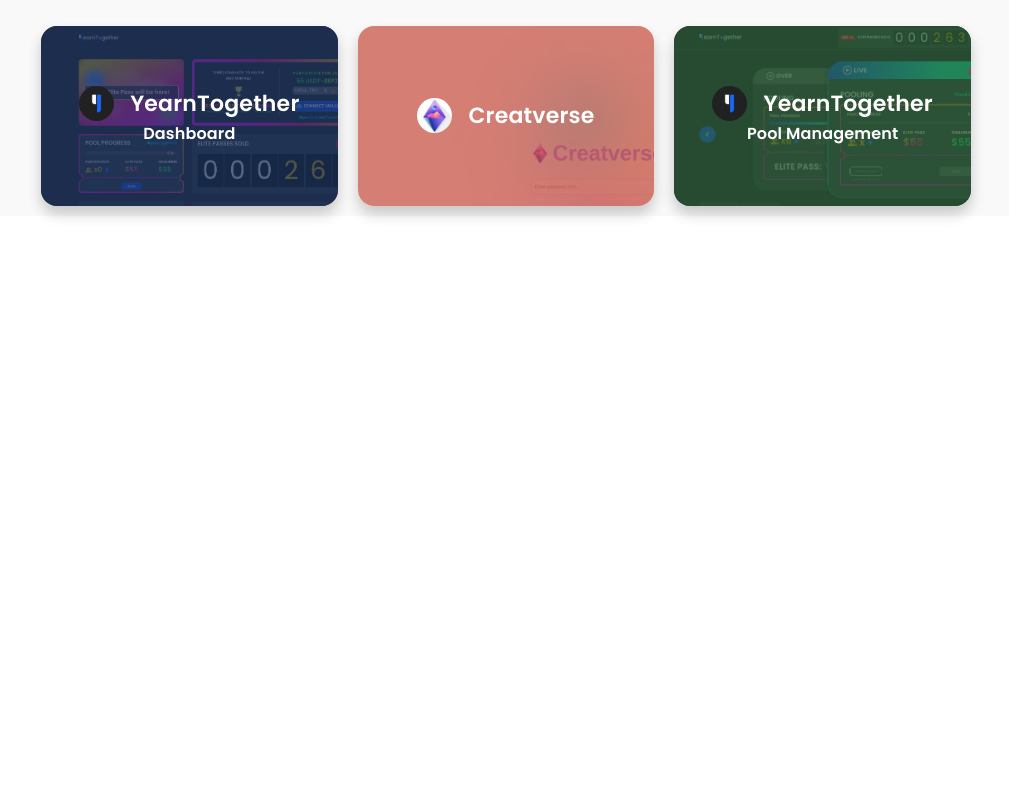
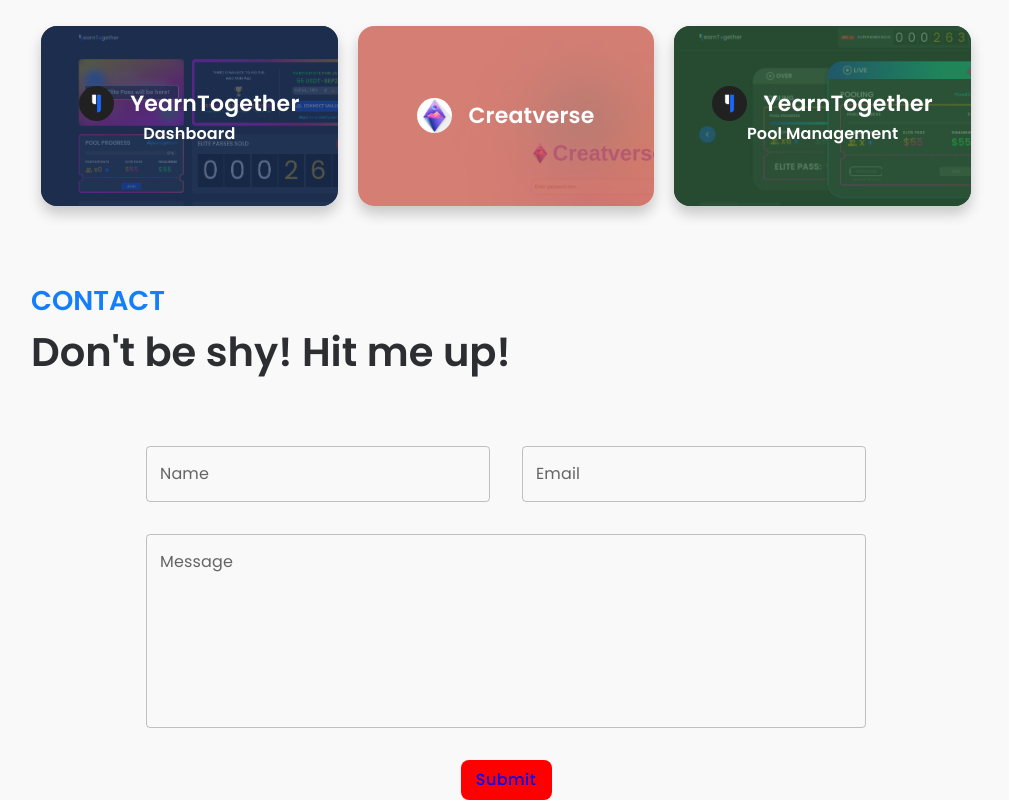
Before and after one commit to imraviprasad/Portfolio, a React (Create React App) app: page / in a window 1280 px wide. Shown: the part 822-1622 px from the top of the page, without its empty margins (134-1143 px from the left). Before the commit the page ends 1038 px from the top, so only its background shows below. Built offline with nearby package versions, Linux system fonts and the light colour scheme.

Commit message:
Added custom button, contact part.

```diff
--- a/package.json
+++ b/package.json
@@ -5,6 +5,7 @@
   "dependencies": {
     "@emotion/react": "^11.11.1",
     "@emotion/styled": "^11.11.0",
+    "@hookform/resolvers": "^3.2.0",
     "@mui/icons-material": "^5.14.1",
     "@mui/material": "^5.14.2",
     "@testing-library/jest-dom": "^5.16.5",
@@ -17,11 +18,13 @@
     "@types/react-dom": "^18.2.4",
     "react": "^18.2.0",
     "react-dom": "^18.2.0",
+    "react-hook-form": "^7.45.4",
     "react-router": "^6.11.2",
     "react-router-dom": "^6.11.2",
     "react-scripts": "5.0.1",
     "typescript": "^4.9.5",
-    "web-vitals": "^2.1.4"
+    "web-vitals": "^2.1.4",
+    "yup": "^1.2.0"
   },
   "scripts": {
     "start": "react-scripts start",
--- /dev/null
+++ b/src/components/buttons/button/button.styled.ts
@@ -0,0 +1,43 @@
+import { styled, Button, CircularProgress } from "@mui/material";
+import { red } from "@mui/material/colors";
+
+namespace S {
+  export const CustomButton = styled(Button)(({ theme }) => ({
+    fontSize: "1rem",
+    minWidth: "91px",
+    minHeight: "32px",
+    borderRadius: "0.5rem",
+    textTransform: "none",
+    fontWeight: 500,
+    backgroundSize: "200%",
+    opacity: 1,
+    backgroundPosition: "0%",
+    svg: {
+      path: {
+        "&:disabled": {
+          color: "#8B8B8B",
+        },
+      },
+    },
+    "&:disabled": {
+      background: "#B1B0B066",
+    //   color: theme.palette.mode === "dark" ? theme.palette.custom.text.primary[50] : theme.palette.custom.text.primary[400],
+    },
+  }));
+
+  export const CircularLoader = styled(CircularProgress)(() => ({
+    svg: {
+      color: "#1967FC",
+    },
+  }));
+
+  export const PrimaryButton = styled(CustomButton)(({ theme }) => ({
+    backgroundColor: "red",
+    color: "blue",
+    "&:hover": {
+      backgroundColor: red,
+    },
+  }));
+}
+
+export default S;
--- /dev/null
+++ b/src/components/buttons/button/index.tsx
@@ -0,0 +1,32 @@
+import React, { FC, MouseEvent, CSSProperties } from "react";
+import { CSSObject } from "@emotion/react";
+import S from "./button.styled";
+import { Variants } from "../../../utils/constants";
+
+interface ButtonProps {
+  variant?: Variants.Button;
+  onClick?: (e: MouseEvent<HTMLButtonElement>) => void;
+  loading?: boolean;
+  children: React.ReactNode;
+  customStyle?: CSSProperties | CSSObject;
+  disabled?: boolean;
+  buttonProps?: any;
+}
+
+const Button: FC<ButtonProps> = ({
+  variant = Variants.Button.PRIMARY,
+  onClick,
+  children,
+  customStyle,
+  disabled = false,
+  loading = false,
+  buttonProps,
+}) => {
+  return (
+    <S.PrimaryButton onClick={onClick} sx={customStyle} disabled={disabled} type="submit" {...buttonProps}>
+      {loading ? <S.CircularLoader size={22} /> : children}
+    </S.PrimaryButton>
+  );
+};
+
+export default Button;
--- /dev/null
+++ b/src/components/buttons/index.ts
@@ -0,0 +1 @@
+export { default as Button } from "./button";
--- /dev/null
+++ b/src/components/contact/contact.styled.ts
@@ -0,0 +1,67 @@
+import { Box, styled, TextField } from "@mui/material";
+
+namespace S {
+  export const ContactContainer = styled(Box)(({ theme }) => ({
+    display: "flex",
+    flexDirection: "column",
+    justifyContent: "flex-start",
+    alignItems: "center",
+    width: "100%",
+    marginTop: "4rem",
+    gap: "4rem",
+  }));
+
+  export const ContactHeader = styled(Box)(({ theme }) => ({
+    width: "100%",
+    maxWidth: "950px",
+  }));
+
+  export const MainText = styled(Box)(({ theme }) => ({
+    fontSize: "1.7rem",
+    color: "#147efb",
+    fontWeight: "600",
+    textTransform: "uppercase",
+  }));
+
+  export const SubText = styled(Box)(({ theme }) => ({
+    fontSize: "2.5rem",
+    color: "#2d2e32",
+    fontWeight: "600",
+  }));
+
+  export const FormContainer = styled("form")(({ theme }) => ({
+    display: "flex",
+    flexDirection: "column",
+    alignItems: "center",
+    justifyContent: "flex-start",
+    maxWidth: "800px",
+    gap: "2rem",
+  }));
+
+  export const Name = styled(TextField)(({ theme }) => ({
+    width: "50%",
+  }));
+
+  export const Email = styled(TextField)(({ theme }) => ({
+    width: "50%",
+  }));
+
+  export const Message = styled(TextField)(({ theme }) => ({
+    width: "100%",
+    // height: "200px",
+    // div: {
+    //   height: "200px",
+    //   input: {
+    //     height: "200px",
+    //   },
+    // },
+  }));
+
+  export const TopSection = styled(Box)(({ theme }) => ({
+    display: "flex",
+    width: "100%",
+
+    gap: "2rem",
+  }));
+}
+export default S;
--- /dev/null
+++ b/src/components/contact/index.tsx
@@ -0,0 +1,49 @@
+import { FieldValues, useForm } from "react-hook-form";
+import { yupResolver } from "@hookform/resolvers/yup";
+import * as yup from "yup";
+import S from "./contact.styled";
+import { Button } from "../buttons";
+
+const Contact = () => {
+  const loginSchema = yup.object({
+    name: yup.string().required("Required"),
+    email: yup.string().email().required("Required"),
+    message: yup.string().required("Required"),
+  });
+
+  const {
+    register,
+    handleSubmit,
+    formState: { errors },
+  } = useForm({ resolver: yupResolver(loginSchema) });
+
+  const successCallback = (formData: FieldValues) => {
+    console.log(formData);
+  };
+
+  return (
+    <S.ContactContainer>
+      <S.ContactHeader>
+        <S.MainText>CONTACT</S.MainText>
+        <S.SubText>Don't be shy! Hit me up!</S.SubText>
+      </S.ContactHeader>
+      <S.FormContainer onSubmit={handleSubmit(successCallback)}>
+        <S.TopSection>
+          <S.Name id="outlined-basic" {...register("name")} label="Name" variant="outlined" />
+          <S.Email id="outlined-basic" {...register("email")} label="Email" variant="outlined" />
+        </S.TopSection>
+        <S.Message id="outlined-basic" {...register("message")} multiline rows={7} label="Message" variant="outlined" />
+
+        <Button
+          buttonProps={{
+            type: "submit",
+          }}
+        >
+          Submit
+        </Button>
+      </S.FormContainer>
+    </S.ContactContainer>
+  );
+};
+
+export default Contact;
--- a/src/components/layout/index.tsx
+++ b/src/components/layout/index.tsx
@@ -2,6 +2,7 @@
 import AboutMe from "../about-me";
 import Header from "../header";
 import MyRecentWorks from "../my-rececnt-works";
+import Contact from "../contact";
 
 const Layout = () => {
   return (
@@ -9,6 +10,7 @@
       <Header />
       <AboutMe />
       <MyRecentWorks />
+      <Contact/>
     </S.LayoutContainer>
   );
 };
--- /dev/null
+++ b/src/utils/constants/index.ts
@@ -0,0 +1,7 @@
+export namespace Variants {
+  export enum Button {
+    PRIMARY = "PRIMARY",
+    SECONDARY = "SECONDARY",
+    GRADIENT = "GRADIENT",
+  }
+}
```
Also changed, not shown: 1 other file (tests, documents, lock files or other folders).
